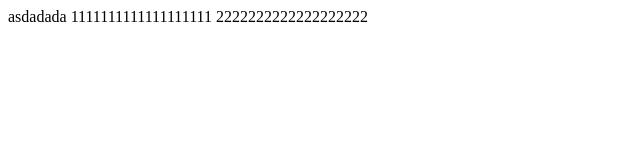
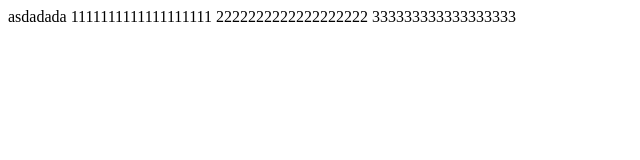
Before and after one commit to bygabrielmendes/fazendosozinho, a plain HTML site: page fazendosozinho/index.html in a window 1280 px wide. Shown: the whole page, without its empty margins (0-640 px from the left). Drawn offline with Linux system fonts and the light colour scheme.

Commit message:
1212121212

```diff
--- a/fazendosozinho/index.html
+++ b/fazendosozinho/index.html
@@ -9,5 +9,6 @@
     <p1>asdadada</p1>
     <p2>1111111111111111111</p2>
     <p3>2222222222222222222</p3>
+    <p4>333333333333333333</p4>
 </body>
 </html>
```
